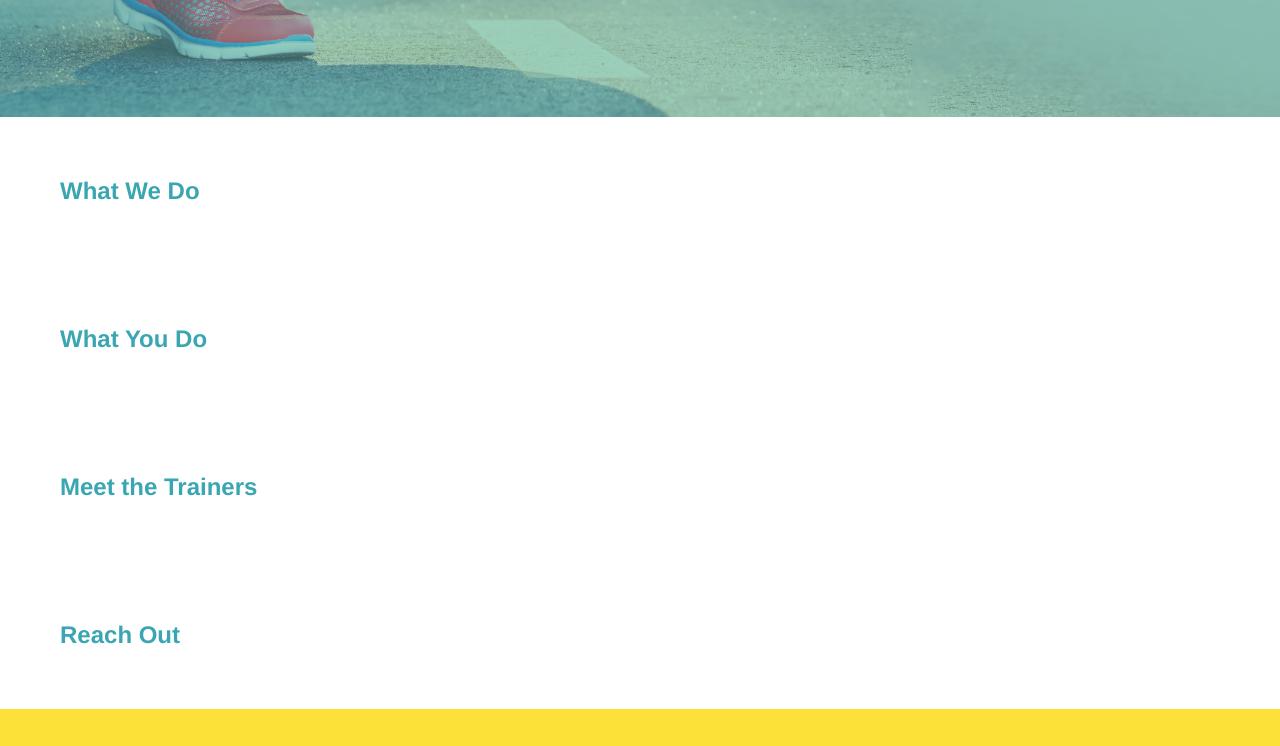
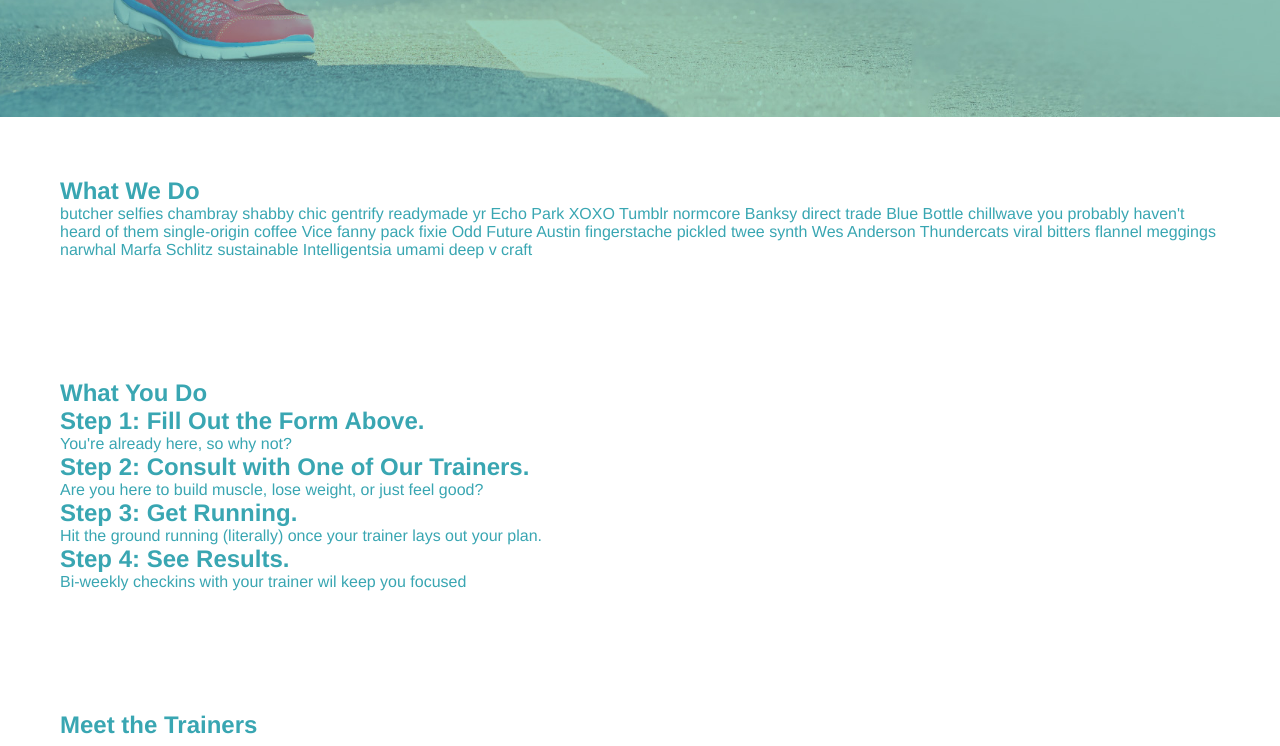
Before and after one commit to Naomi-Eckhoff/run-buddy, a plain HTML site: page index.html in a window 1280 px wide. Shown: the part 565-1311 px from the top of the page. Drawn offline with Linux system fonts and the light colour scheme.

Commit message:
last push didn't fire. attempt 3

```diff
--- a/index.html
+++ b/index.html
@@ -68,22 +68,45 @@
     </section>
     <!-- end hero -->
     <!-- "what we do" section -->
-    <section>
+    <section id="what-we-do">
         <h2>What We Do</h2>
+        <p>
+            butcher selfies chambray shabby chic gentrify readymade yr Echo Park XOXO Tumblr normcore Banksy direct trade Blue Bottle chillwave you probably haven't heard of them single-origin coffee Vice fanny pack fixie Odd Future Austin fingerstache pickled twee synth Wes Anderson Thundercats viral bitters flannel meggings narwhal Marfa Schlitz sustainable Intelligentsia umami deep v craft
+        </p>
     </section>
 
     <!-- "what you do" section -->
-    <section>
+    <section id="what-you-do">
         <h2>What You Do</h2>
+
+        <div>
+            <h3>Step 1: Fill Out the Form Above.</h3>
+            <p>You're already here, so why not?</p>
+        </div>
+
+        <div>
+            <h3>Step 2: Consult with One of Our Trainers.</h3>
+            <p>Are you here to build muscle, lose weight, or just feel good?</p>
+        </div>
+
+        <div>
+            <h3>Step 3: Get Running.</h3>
+            <p>Hit the ground running (literally) once your trainer lays out your plan.</p>
+        </div>
+
+        <div>
+            <h3>Step 4: See Results.</h3>
+            <p>Bi-weekly checkins with your trainer wil keep you focused</p>
+        </div>
     </section>
 
     <!-- "meet the trainers" section -->
-    <section>
+    <section id="your-trainers">
         <h2>Meet the Trainers</h2>
     </section>
 
     <!-- "reach out" section -->
-    <section>
+    <section id="reach out">
         <h2>Reach Out</h2>
     </section>
 
```
